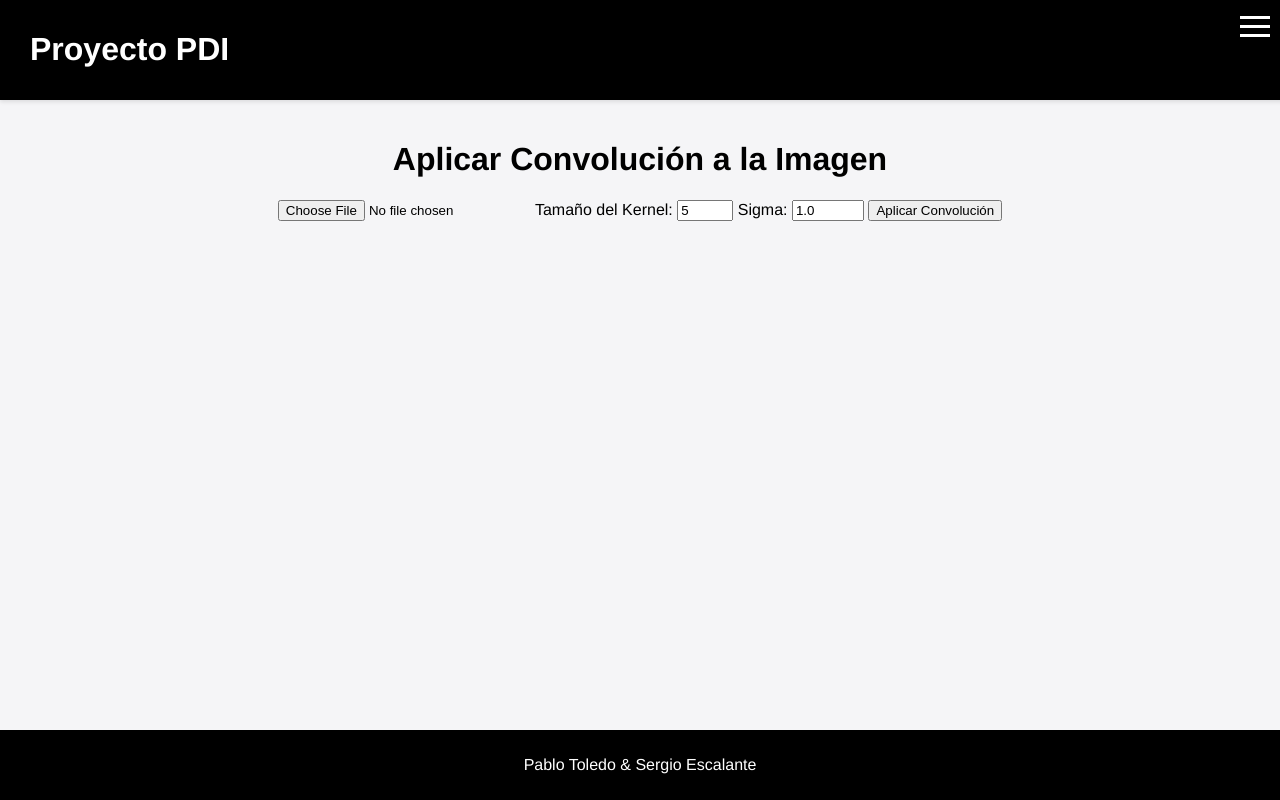
After one commit to PabloToledoBarahona/pdiProject, a Flask app: page /convolve in a window 1280 px wide. The commit adds this page. Run offline with Flask 3, Linux system fonts and the light colour scheme.

Commit message:
Added convolution. Bugs pending

```diff
--- a/app/controllers/image_controller.py
+++ b/app/controllers/image_controller.py
@@ -1,7 +1,7 @@
 from flask import Blueprint, render_template, request, redirect, url_for
-import os
+import os, time
 from werkzeug.utils import secure_filename
-from app.modules import histogram, read_image, segment_color, convert_bw
+from app.modules import histogram, read_image, segment_color, convert_bw, convolution
 
 image_controller = Blueprint('image_controller', __name__, template_folder='../templates')
 
@@ -109,3 +109,132 @@ def convert_bw_view():
                 return error, 400
             return render_template('convert_bw.html', bw_image_path=os.path.basename(bw_image_path), filename=filename)
     return render_template('convert_bw.html')
+
+from flask import Blueprint, render_template, request, redirect, url_for
+import os, time
+from werkzeug.utils import secure_filename
+from app.modules import histogram, read_image, segment_color, convert_bw, convolution
+
+image_controller = Blueprint('image_controller', __name__, template_folder='../templates')
+
+UPLOAD_FOLDER = 'app/static/uploads'
+if not os.path.exists(UPLOAD_FOLDER):
+    os.makedirs(UPLOAD_FOLDER)
+
+@image_controller.route('/')
+def index():
+    image_files = os.listdir(UPLOAD_FOLDER)
+    return render_template('index.html', image_files=image_files)
+
+@image_controller.route('/upload', methods=['GET', 'POST'])
+def upload():
+    if request.method == 'POST':
+        if 'file' not in request.files:
+            return "No file part", 400
+        file = request.files['file']
+        if file.filename == '':
+            return "No selected file", 400
+        if file:
+            filename = secure_filename(file.filename)
+            file_path = os.path.join(UPLOAD_FOLDER, filename)
+            file.save(file_path)
+            return redirect(url_for('image_controller.display_image', filename=filename))
+    return render_template('upload.html')
+
+@image_controller.route('/display_image/<filename>')
+def display_image(filename):
+    return render_template('display_image.html', filename=filename)
+
+@image_controller.route('/histogram', methods=['GET', 'POST'])
+def show_histogram():
+    if request.method == 'POST':
+        if 'file' not in request.files:
+            return "No file part", 400
+        file = request.files['file']
+        if file.filename == '':
+            return "No selected file", 400
+        if file:
+            filename = secure_filename(file.filename)
+            file_path = os.path.join(UPLOAD_FOLDER, filename)
+            file.save(file_path)
+            histogram_path, eq_image_path, error = histogram.compute_histogram(file_path)
+            if error:
+                return error, 400
+            return render_template('histogram.html', histogram_path=os.path.basename(histogram_path), eq_image_path=os.path.basename(eq_image_path), filename=filename)
+    return render_template('histogram.html')
+
+@image_controller.route('/read_image', methods=['GET', 'POST'])
+def read_image_view():
+    if request.method == 'POST':
+        if 'file' not in request.files:
+            return "No file part", 400
+        file = request.files['file']
+        if file.filename == '':
+            return "No selected file", 400
+        if file:
+            filename = secure_filename(file.filename)
+            file_path = os.path.join(UPLOAD_FOLDER, filename)
+            file.save(file_path)
+            img_shape, error = read_image.get_image_info(file_path)
+            if error:
+                return error, 400
+            return render_template('read_image.html', img_shape=img_shape, filename=filename)
+    return render_template('read_image.html')
+
+@image_controller.route('/segment_color', methods=['GET', 'POST'])
+def segment_color_view():
+    if request.method == 'POST':
+        if 'file' not in request.files:
+            return "No file part", 400
+        file = request.files['file']
+        if file.filename == '':
+            return "No selected file", 400
+        color_channel = request.form.get('color_channel')
+        threshold = int(request.form.get('threshold', 128))
+        if file:
+            filename = secure_filename(file.filename)
+            file_path = os.path.join(UPLOAD_FOLDER, filename)
+            file.save(file_path)
+            segmented_image_path, error = segment_color.segment_by_color(file_path, color_channel, threshold)
+            if error:
+                return error, 400
+            return render_template('segment_color.html', segmented_image_path=os.path.basename(segmented_image_path), filename=filename)
+    return render_template('segment_color.html')
+
+@image_controller.route('/convert_bw', methods=['GET', 'POST'])
+def convert_bw_view():
+    if request.method == 'POST':
+        if 'file' not in request.files:
+            return "No file part", 400
+        file = request.files['file']
+        if file.filename == '':
+            return "No selected file", 400
+        r_weight = float(request.form.get('r_weight', 0.33))
+        g_weight = float(request.form.get('g_weight', 0.33))
+        b_weight = float(request.form.get('b_weight', 0.33))
+        if file:
+            filename = secure_filename(file.filename)
+            file_path = os.path.join(UPLOAD_FOLDER, filename)
+            file.save(file_path)
+            bw_image_path, error = convert_bw.convert_to_bw(file_path, r_weight, g_weight, b_weight)
+            if error:
+                return error, 400
+            return render_template('convert_bw.html', bw_image_path=os.path.basename(bw_image_path), filename=filename)
+    return render_template('convert_bw.html')
+
+@image_controller.route('/convolve', methods=['GET', 'POST'])
+def convolve_view():
+    if request.method == 'POST':
+        file = request.files.get('file')
+        if file:
+            filename = secure_filename(file.filename)
+            file_path = os.path.join(UPLOAD_FOLDER, filename)
+            file.save(file_path)
+            kernel_size = int(request.form.get('kernel_size', 5))
+            sigma = float(request.form.get('sigma', 1.0))
+            convolved_image_path, error = convolution.perform_convolution(file_path, kernel_size, sigma)
+            if error:
+                return error, 400
+            timestamp = int(time.time())  # Asegúrate de que esta línea esté funcionando correctamente
+            return render_template('convolve.html', original_image=filename, convolved_image=convolved_image_path, timestamp=timestamp)
+    return render_template('convolve.html')
--- a/app/static/css/styles.css
+++ b/app/static/css/styles.css
@@ -43,10 +43,13 @@ footer {
     justify-content: center;
 }
 
-.image-display, .image-container img {
+.image-display {
     max-width: 100%;
     height: auto;
+    display: block;
+    margin: 0 auto;
 }
+
 
 .menu-icon {
     cursor: pointer;
@@ -107,3 +110,32 @@ footer {
     padding: 10px;
     display: block;
 }
+
+.container {
+    padding-top: 120px;
+    padding-bottom: 50px;
+    flex-grow: 1;
+    display: flex;
+    flex-direction: column;
+    align-items: center;
+    justify-content: center;
+}
+
+.image-grid {
+    display: flex;
+    flex-wrap: wrap;
+    justify-content: center;
+    gap: 20px;
+}
+
+.image-section {
+    flex: 1 1 300px;
+    text-align: center;
+}
+
+.image-display {
+    max-width: 100%;
+    height: auto;
+    display: block;
+    margin: 0 auto;
+}
--- /dev/null
+++ b/app/templates/convolve.html
@@ -0,0 +1,42 @@
+<!DOCTYPE html>
+<html lang="es">
+<head>
+    <meta charset="UTF-8">
+    <meta name="viewport" content="width=device-width, initial-scale=1.0">
+    <title>Convolución de Imagen</title>
+    <link rel="stylesheet" href="{{ url_for('static', filename='css/styles.css') }}">
+</head>
+<body>
+    {% include 'navbar.html' %}
+    <main>
+        <div class="container">
+            <h1>Aplicar Convolución a la Imagen</h1>
+            <form action="{{ url_for('image_controller.convolve_view') }}" method="post" enctype="multipart/form-data">
+                <input type="file" name="file" accept="image/*" required>
+                <label for="kernel_size">Tamaño del Kernel:</label>
+                <input type="number" name="kernel_size" id="kernel_size" value="5" min="1" max="31">
+                <label for="sigma">Sigma:</label>
+                <input type="number" name="sigma" id="sigma" value="1.0" step="0.1" min="0.1" max="10.0">
+                <button type="submit" class="btn">Aplicar Convolución</button>
+            </form>
+            <div class="image-grid">
+                {% if original_image %}
+                    <div class="image-section">
+                        <h2>Imagen Original</h2>
+                        <img src="{{ url_for('static', filename='uploads/' ~ original_image) }}" alt="Imagen Original" class="image-display">
+                    </div>
+                {% endif %}
+                {% if convolved_image %}
+                    <div class="image-section">
+                        <h2>Imagen Convolucionada</h2>
+                        <img src="{{ url_for('static', filename='uploads/' ~ convolved_image) }}?{{ timestamp }}" alt="Imagen Convolucionada" class="image-display">
+                    </div>
+                {% endif %}
+            </div>
+        </div>
+    </main>
+    <footer>
+        <p>Pablo Toledo & Sergio Escalante</p>
+    </footer>
+</body>
+</html>
--- a/app/templates/navbar.html
+++ b/app/templates/navbar.html
@@ -14,6 +14,7 @@
             <li><a href="{{ url_for('image_controller.show_histogram') }}">Histograma</a></li>
             <li><a href="{{ url_for('image_controller.segment_color_view') }}">Segmentar Color</a></li>
             <li><a href="{{ url_for('image_controller.convert_bw_view') }}">Convertir a B/N</a></li>
+            <li><a href="{{ url_for('image_controller.convolve_view') }}">Convolución</a></li>
         </ul>
     </nav>
 </header>
```
Also changed, not shown: app/modules/convolution.py (+21 -0 lines), app/static/uploads/WhatsApp_Image_2024-05-01_at_23.04.00.jpeg (added), app/static/uploads/WhatsApp_Image_2024-06-14_at_18.26.44.jpeg (added), app/static/uploads/WhatsApp_Image_2024-06-17_at_10.51.13-removebg-preview.png (added), app/static/uploads/convolved_image.png (added), app/static/uploads/subcat-1340.jpg (added), app/static/uploads/univalle3.jpeg (added), app/static/uploads/vinos-para-eventos.jpg (added).
